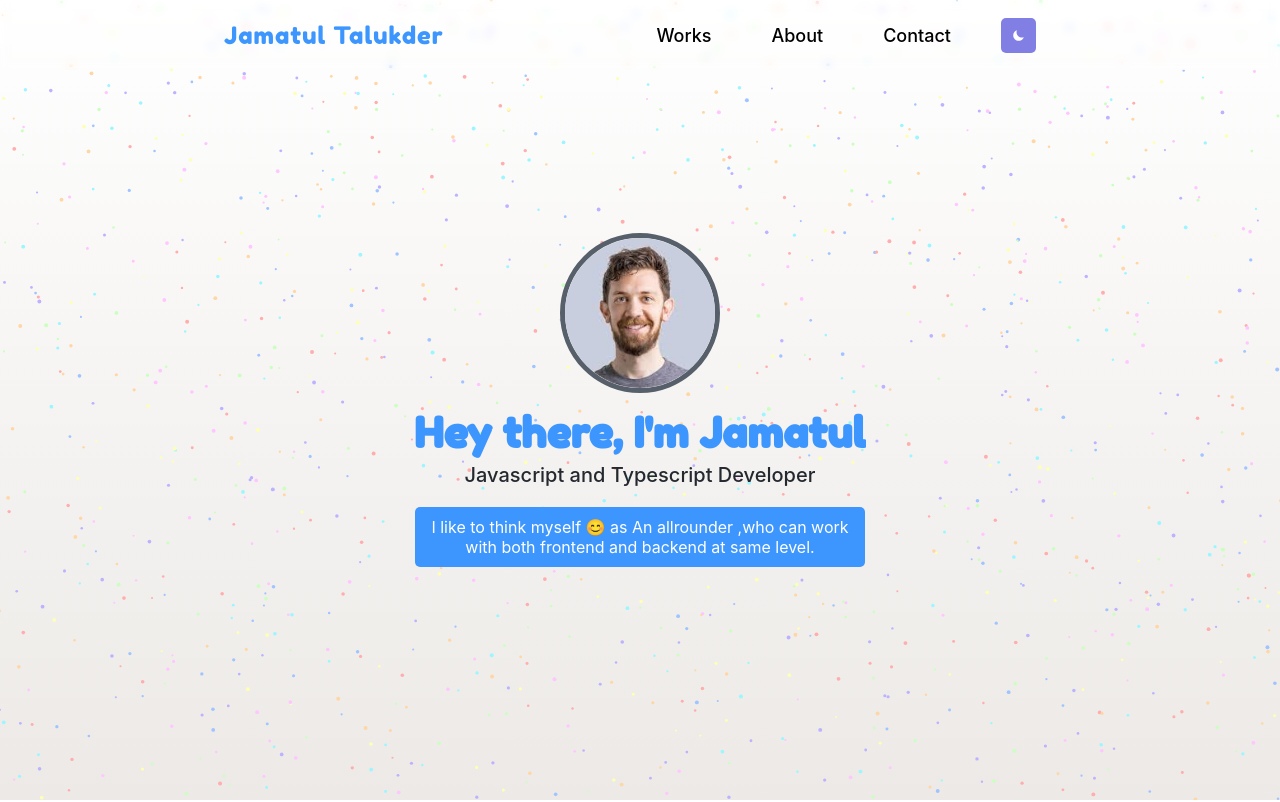
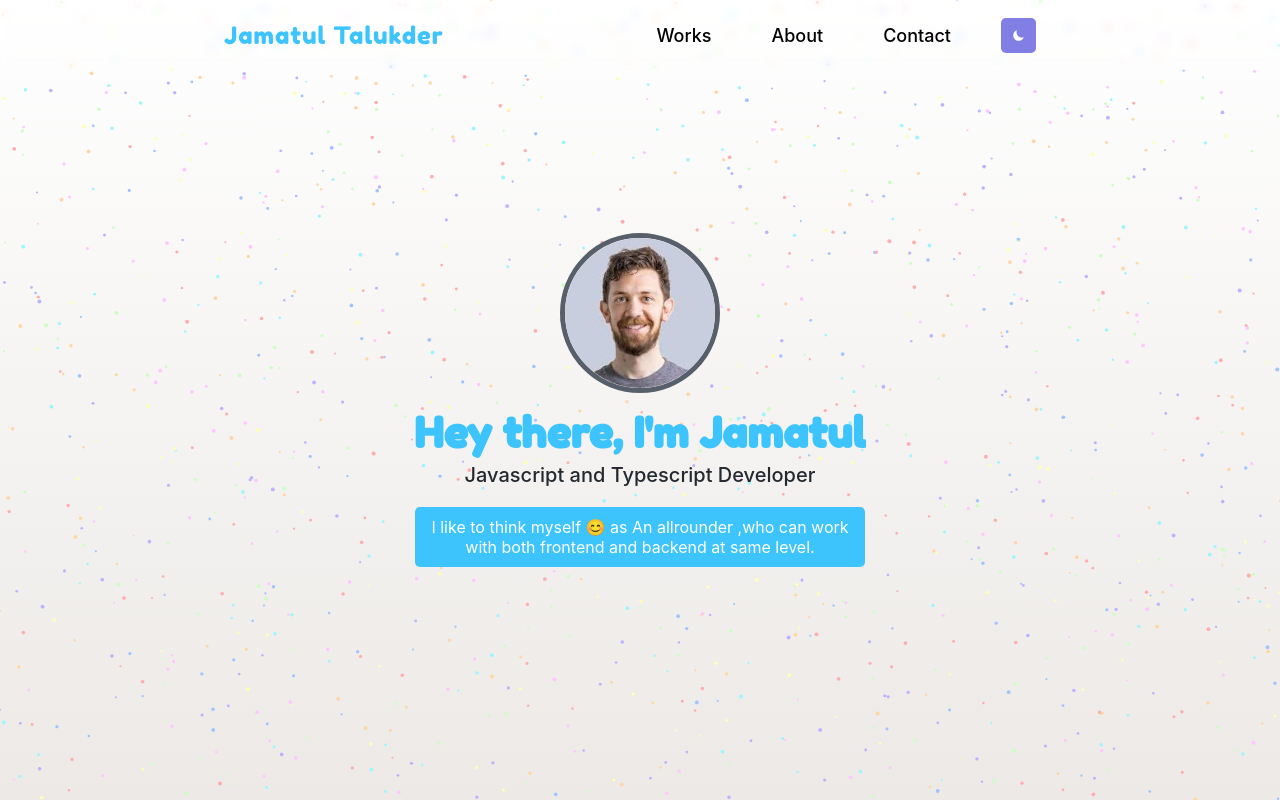
Before and after one commit to jamatuldev/portfolio, a Next.js app: page / in a window 1280 px wide. Shown: the top 802 px of the page. Built offline with nearby package versions, Linux system fonts and the light colour scheme.

Commit message:
Fixed: A small change in color

```diff
--- a/themeConfig.js
+++ b/themeConfig.js
@@ -4,7 +4,7 @@ export const lightTheme = {
   g: "#57606A",
   lg: "#888E95",
   c: "#000000",
-  p: "#3d96fd",
+  p: "#3dc4fd",
   s: "#fff75c",
   t: "#817fe4",
   sbg: "#ffffff",
@@ -20,7 +20,7 @@ export const darkTheme = {
   lc: "#c9d1d9",
   g: "#57606A",
   lg: "#888E95",
-  p: "#3d96fd",
+  p: "#3dc4fd",
   s: "#fff75c",
   t: "#817fe4",
 };
```
